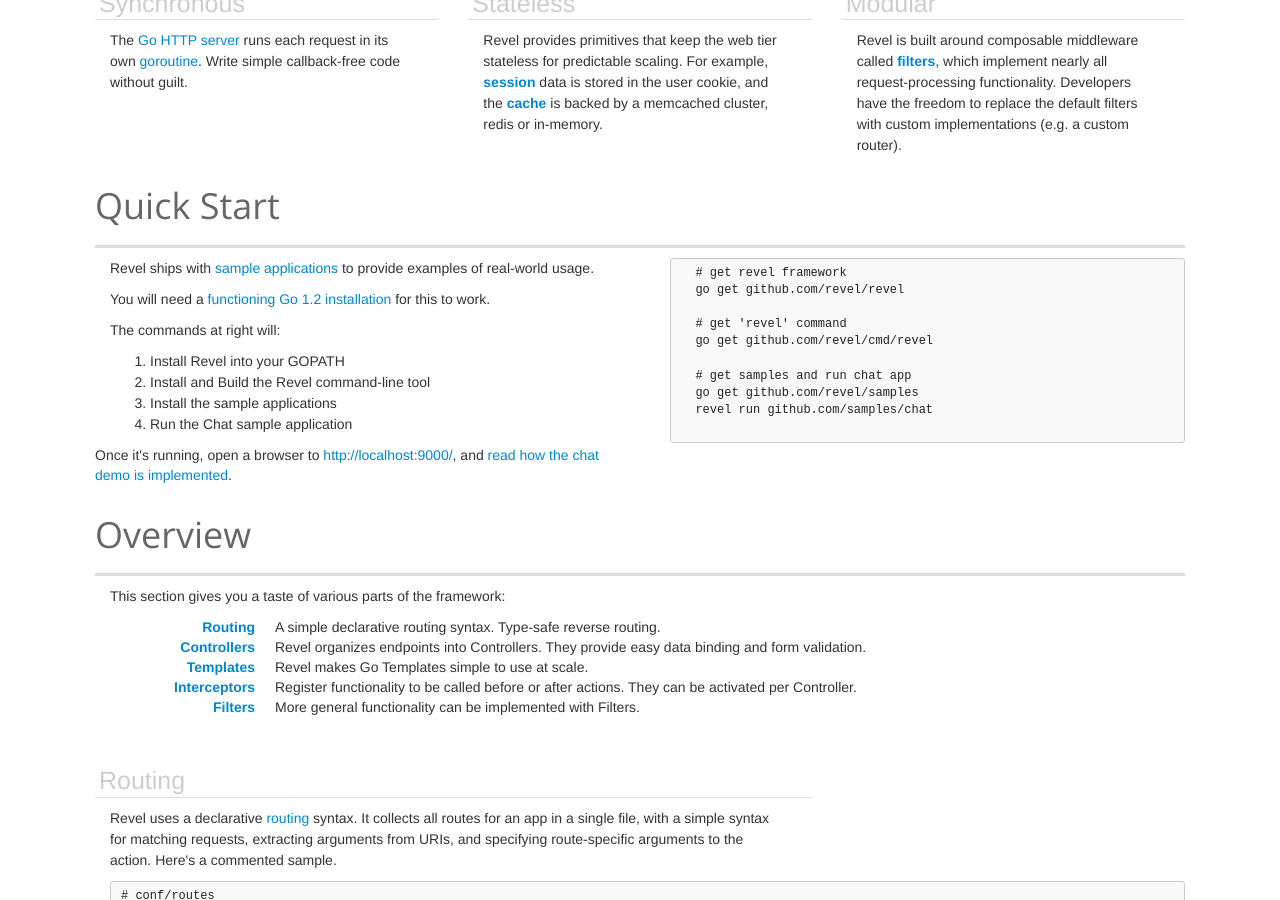
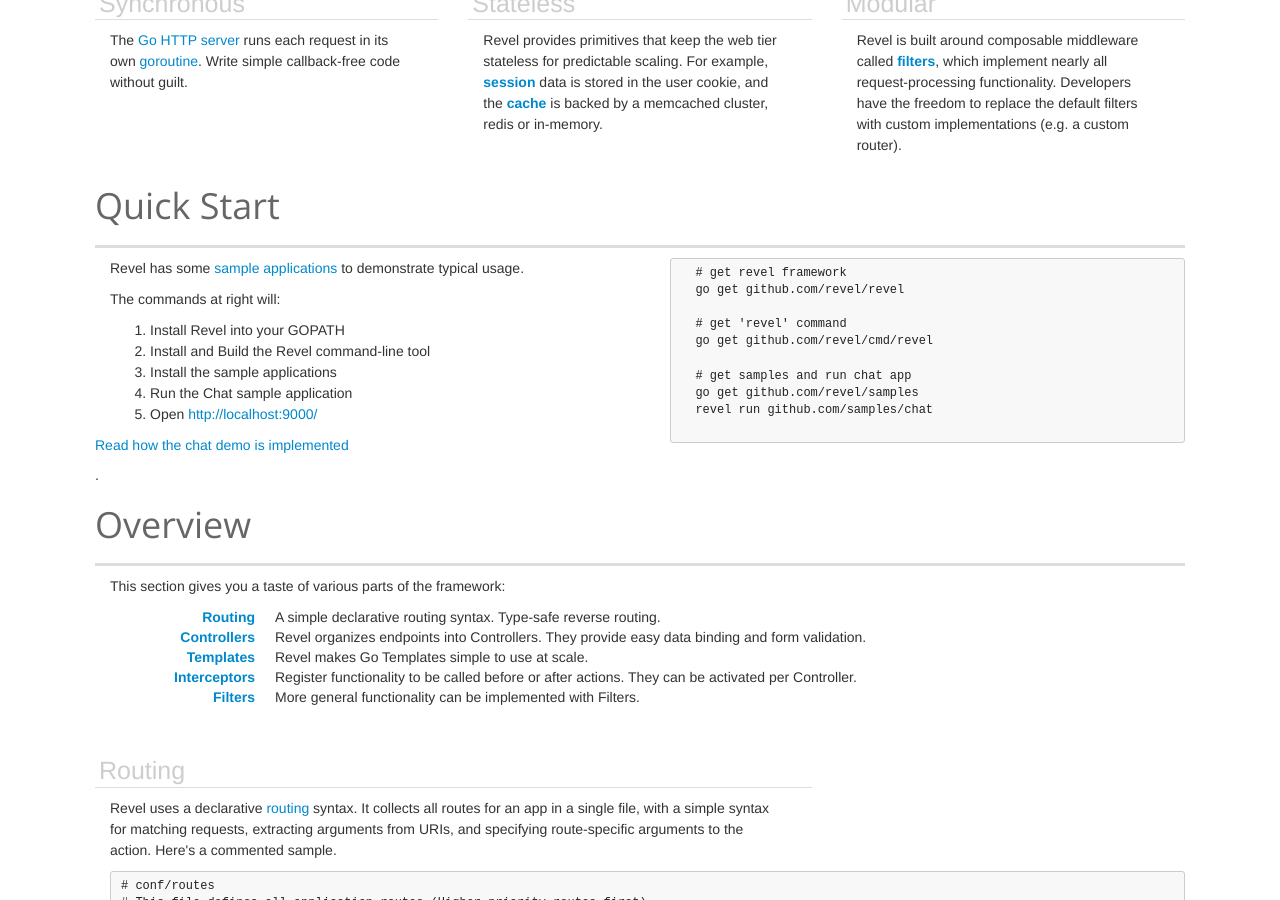
Before and after one commit to revel/revel.github.io, a Jekyll site: the page built from index.html, in a window 1280 px wide and 900 px high, scrolled down 961 px. Built offline with Jekyll 4.4.1, drawn with Linux system fonts in a browser that asks for light colours; nearby versions of some CDN libraries; comment, search, counter and statistics services are not loaded.

Commit message:
fix quickstart

```diff
--- a/index.html
+++ b/index.html
@@ -116,25 +116,18 @@ title: The Revel Web Framework for Go
         <div class="row">
           <div class="col-md-6">
             <p>
-              Revel ships with <a href="samples/">sample applications</a> to provide examples of
-              real-world usage.
+              Revel has some <a href="samples/">sample applications</a> to demonstrate typical usage.
             </p>
-            <p>
-              You will need a <a href="http://golang.org/doc/install">functioning Go 1.2
-              installation</a> for this to work.
-            </p>
-            <p>
-              The commands at right will:
+            <p>The commands at right will:</p>
               <ol>
                 <li>Install Revel into your GOPATH
                 <li>Install and Build the Revel command-line tool</li>
                 <li>Install the sample applications</li>
                 <li>Run the Chat sample application</li>
+                <li>Open <a href="http://localhost:9000/">http://localhost:9000/</a></li>
               </ol>
-              Once it's running, open a browser to
-              <a href="http://localhost:9000/">http://localhost:9000/</a>, and
-              <a href="samples/chat.html">read how the chat demo is implemented</a>.
-            </p>
+              </p><a href="samples/chat.html">Read how the chat demo is implemented</a></p>.
+
           </div>
           <div class="col-md-6" style="vertical-align:bottom;">
             <pre>
```
